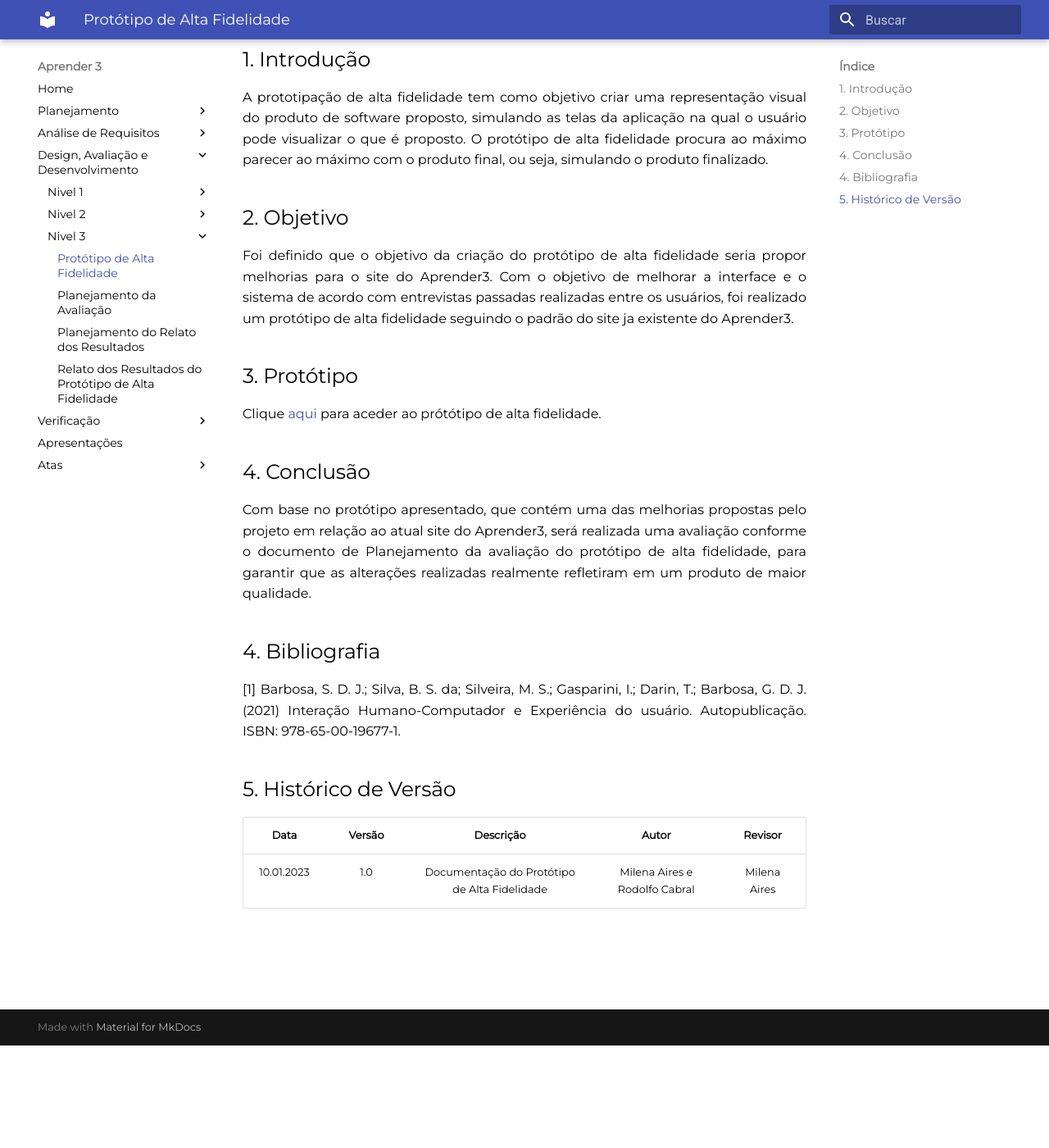
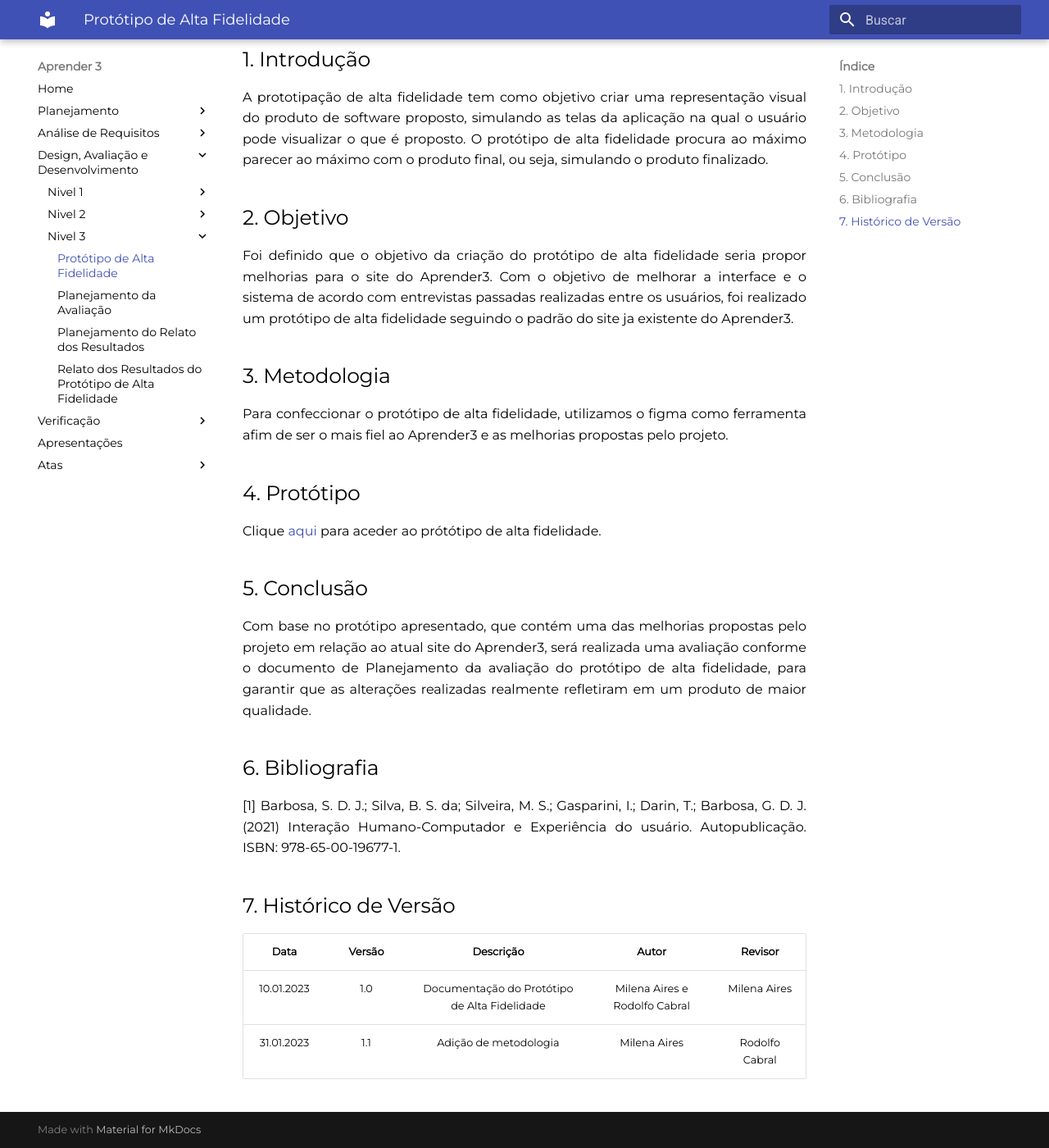
Before and after one commit to mdsreq-fga-unb/2022.2-Aprender3, an MkDocs documentation site: the page built from docs/DesignAvalDesenv/nivel3/hifi_prototype.md, in a window 1280 px wide and 1400 px high, scrolled down 125 px. Shown: the whole window at 82% size. Built offline with MkDocs 1.6.1 and Material for MkDocs 9.7.7, drawn with Linux system fonts in a browser that asks for light colours.

Commit message:
Update hifi_prototype.md

```diff
--- a/docs/DesignAvalDesenv/nivel3/hifi_prototype.md
+++ b/docs/DesignAvalDesenv/nivel3/hifi_prototype.md
@@ -6,17 +6,21 @@
 ## 2. Objetivo
 Foi definido que o objetivo da criação do protótipo de alta fidelidade seria propor melhorias para o site do Aprender3. Com o objetivo de melhorar a interface e o sistema de acordo com entrevistas passadas realizadas entre os usuários, foi realizado um protótipo de alta fidelidade seguindo o padrão do site ja existente do Aprender3.
 
-## 3. Protótipo
+## 3. Metodologia
+Para confeccionar o protótipo de alta fidelidade, utilizamos o figma como ferramenta afim de ser o mais fiel ao Aprender3 e as melhorias propostas pelo projeto.
+
+## 4. Protótipo
 Clique [aqui](https://www.figma.com/file/VHclgeuHuAyuu34MSOOh8t/hi-fi-prototype?node-id=0%3A1) para aceder ao prótótipo de alta fidelidade.
 
 
-## 4. Conclusão
+## 5. Conclusão
 Com base no protótipo apresentado, que contém uma das melhorias propostas pelo projeto em relação ao atual site do Aprender3, será realizada uma avaliação conforme o documento de Planejamento da avaliação do protótipo de alta fidelidade, para garantir que as alterações realizadas realmente refletiram em um produto de maior qualidade.
 
-## 4. Bibliografia
+## 6. Bibliografia
  [1] Barbosa, S. D. J.; Silva, B. S. da; Silveira, M. S.; Gasparini, I.; Darin, T.; Barbosa, G. D. J. (2021) Interação Humano-Computador e Experiência do usuário. Autopublicação. ISBN: 978-65-00-19677-1.
 
-## 5. Histórico de Versão
+## 7. Histórico de Versão
 | Data       | Versão | Descrição            | Autor             | Revisor |
 |:----------:|:------:|:--------------------:|:-----------------:|:-------:|
 | 10.01.2023 | 1.0 | Documentação do Protótipo de Alta Fidelidade | Milena Aires e Rodolfo Cabral | Milena Aires |
+| 31.01.2023 | 1.1 | Adição de metodologia | Milena Aires| Rodolfo Cabral|
```
